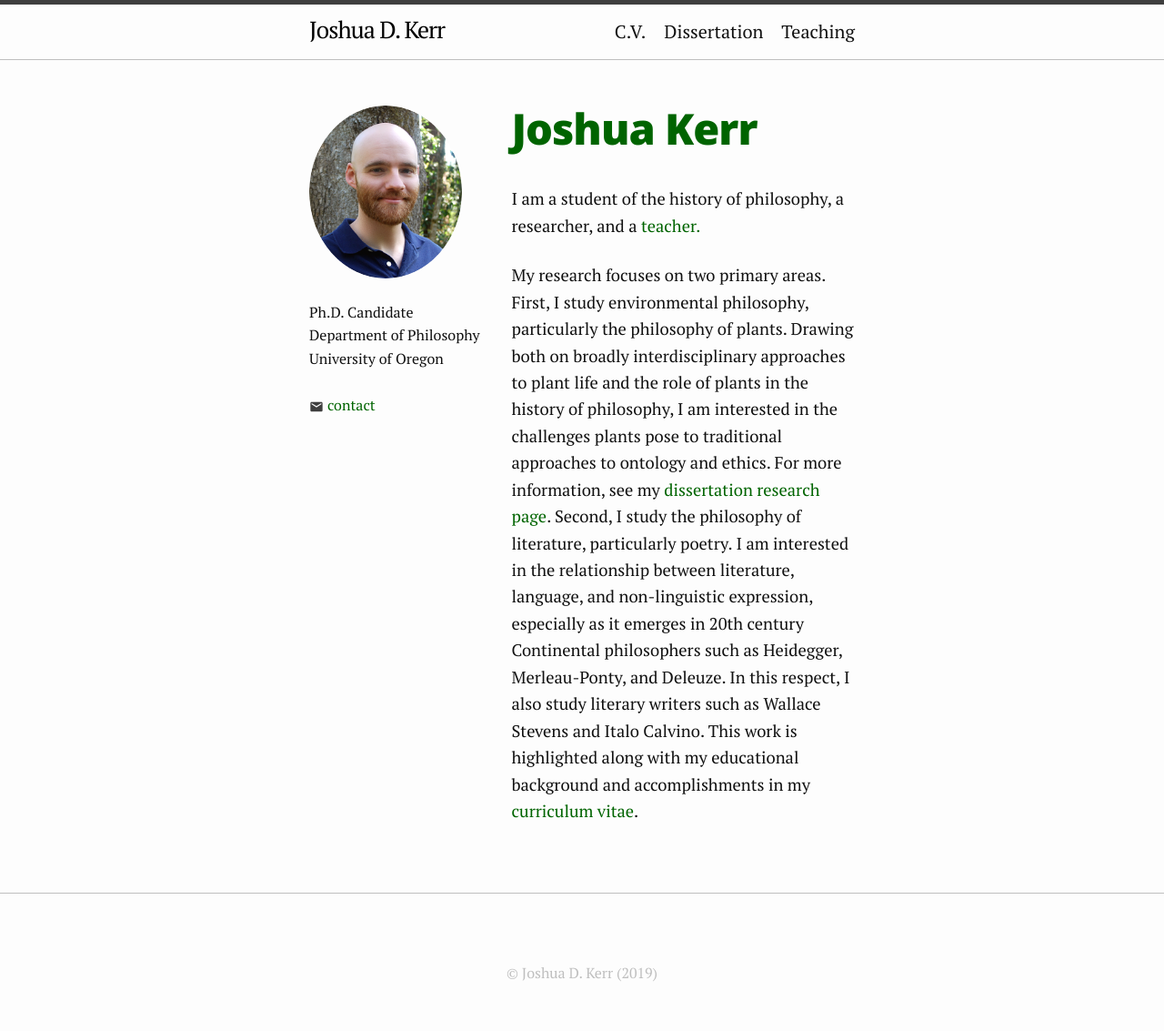
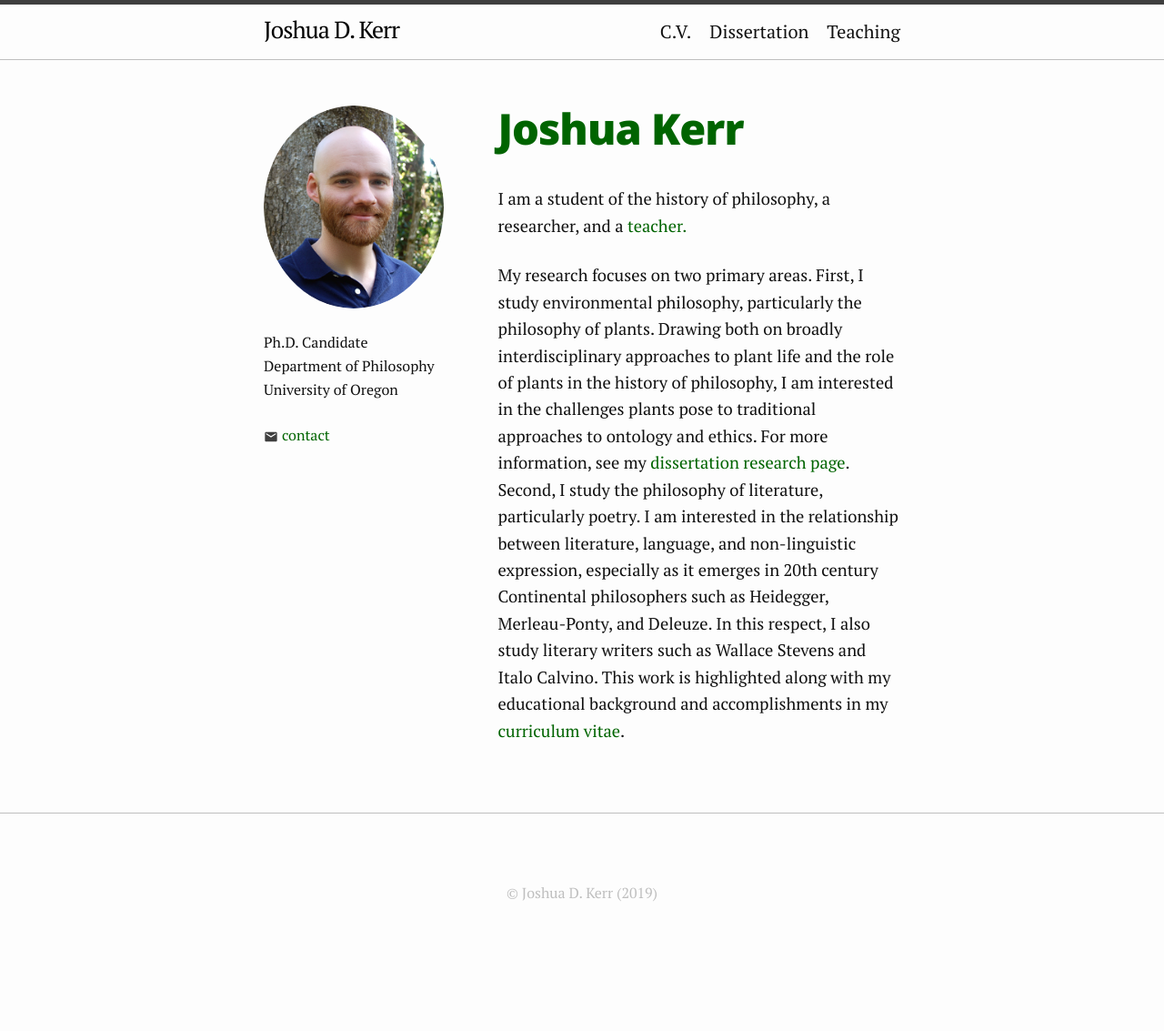
Before and after one commit to joshuakerr/joshuakerr.github.io.old, a Jekyll site: the page built from index.md, in a window 1280 px wide. Shown: the whole page at 91% size. Built offline with Jekyll 4.4.1, drawn with Linux system fonts in a browser that asks for light colours; after the commit the page ends 1045 px from its top, so only the background shows below that.

Commit message:
theme updates

```diff
--- a/_sass/academic.scss
+++ b/_sass/academic.scss
@@ -98,10 +98,10 @@ $grey-color-lighter: lighten($grey-color, 90%) !default;
 $grey-color-dark:  darken($grey-color, 25%) !default;
 
 // Width of the content area
-$content-width:    700px;
+$content-width:    800px;
 
 $on-palm:          600px !default;
-$on-laptop:        800px !default;
+$on-laptop:        900px !default;
 
 // Use media queries like this:
 // @include media-query($on-palm) {
```
